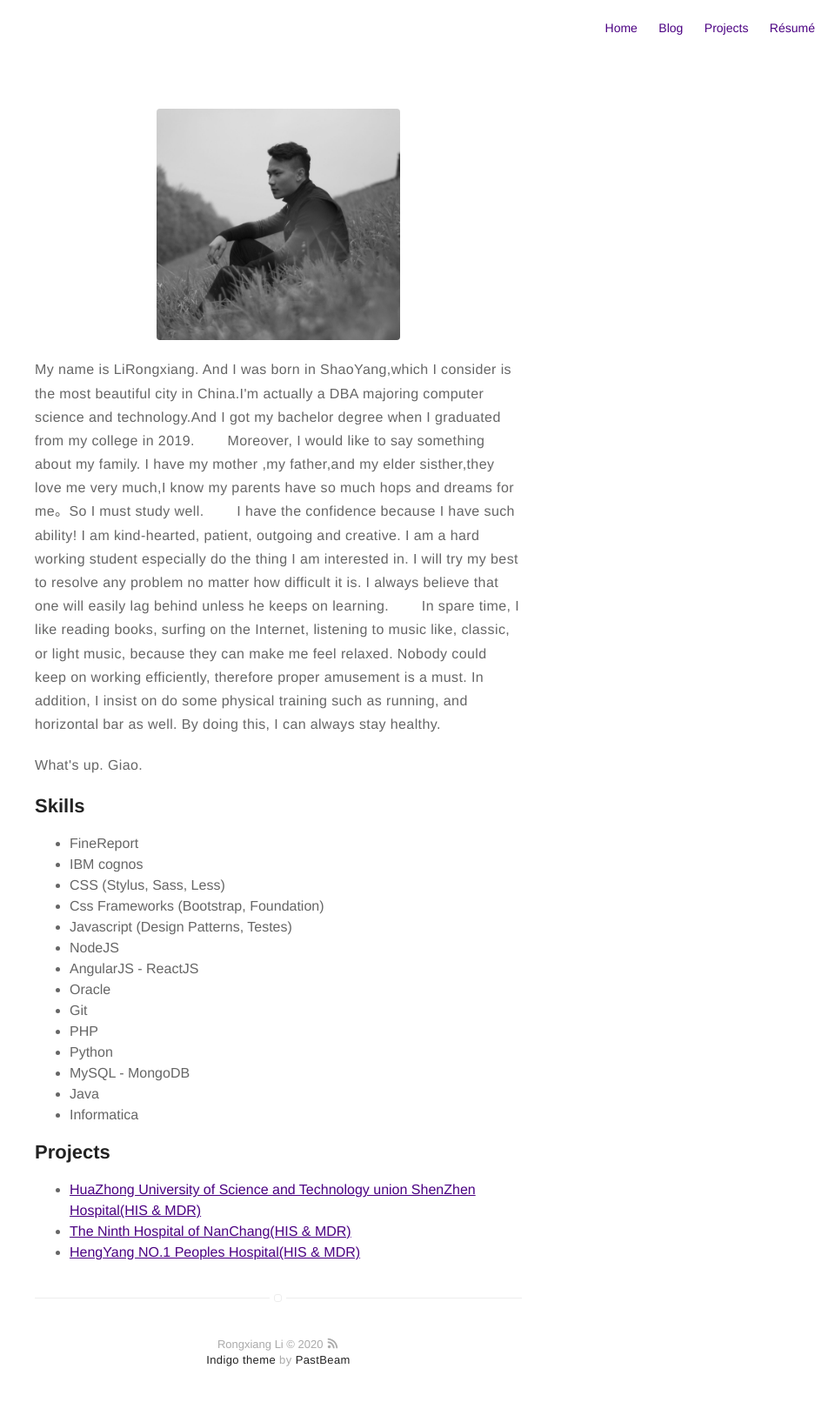
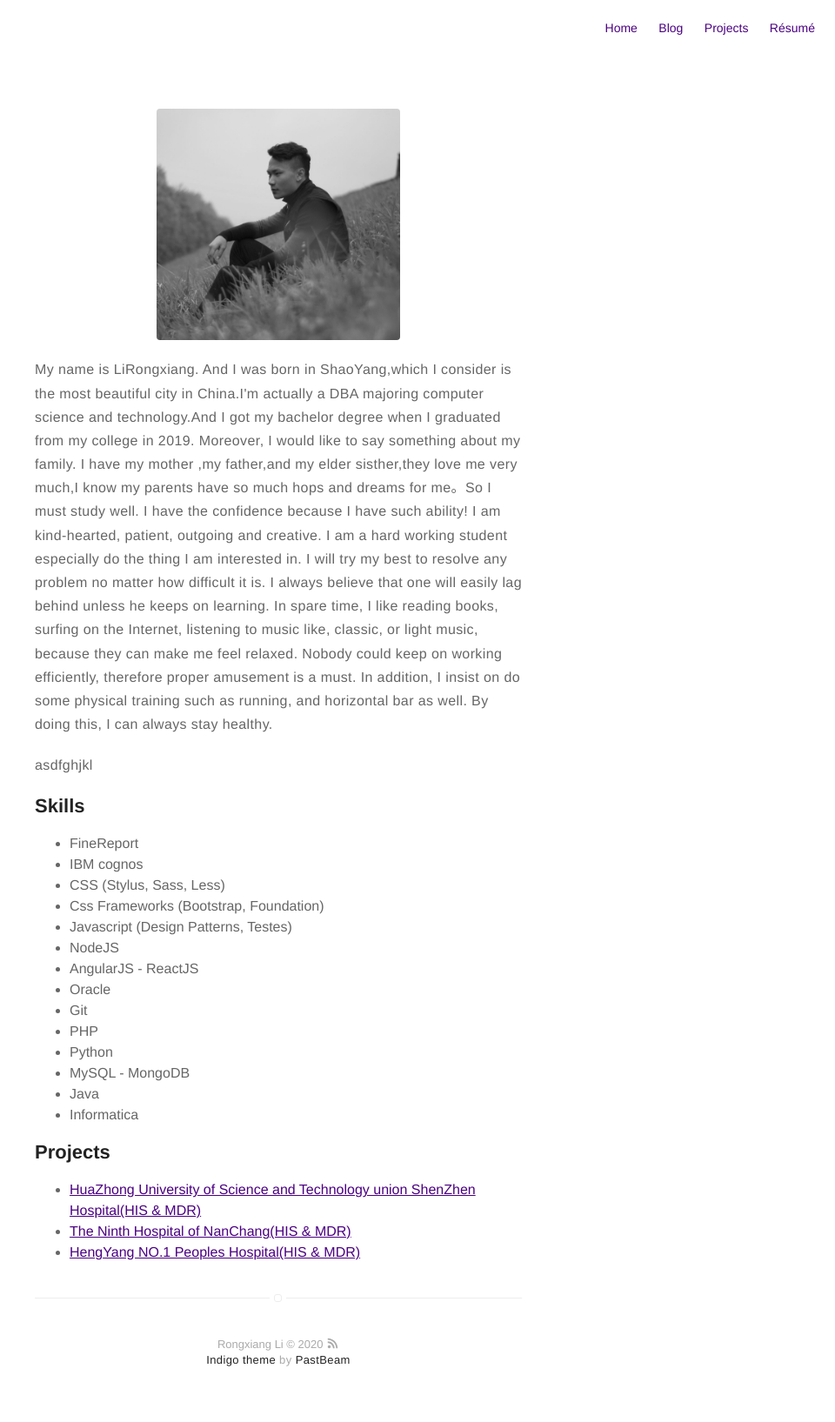
Before and after one commit to PastBeam/PastBeam.github.ioLRX, a Jekyll site: the page built from about.md, in a window 1280 px wide. Shown: the whole page at 87% size, without its empty margins (320-1280 px from the left). Built offline with Jekyll 4.4.1, drawn with Linux system fonts in a browser that asks for light colours.

Commit message:
Update about.md

```diff
--- a/about.md
+++ b/about.md
@@ -5,14 +5,11 @@ layout: page
 ![Profile Image]({{ site.url }}/{{ site.picture }})
 
 <p>My name is LiRongxiang. And I was born in ShaoYang,which I consider is the most beautiful city in China.I'm actually a DBA majoring computer science and technology.And I got my bachelor degree when I graduated from my college in 2019.
+	Moreover, I would like to say something about my family. I have my mother ,my father,and my elder sisther,they love me very much,I know my parents have so much hops and dreams for me。So I must study well.
+	I have the confidence because I have such ability! I am kind-hearted, patient, outgoing and creative. I am a hard working student especially do the thing I am interested in. I will try my best to resolve any problem no matter how difficult it is. I always believe that one will easily lag behind unless he keeps on learning.
+	In spare time, I like reading books, surfing on the Internet, listening to music like, classic, or light music, because they can make me feel relaxed. Nobody could keep on working efficiently, therefore proper amusement is a must. In addition, I insist on do some physical training such as running, and horizontal bar as well. By doing this, I can always stay healthy.</p>
 
-　　Moreover, I would like to say something about my family. I have my mother ,my father,and my elder sisther,they love me very much,I know my parents have so much hops and dreams for me。So I must study well.
-
-　　I have the confidence because I have such ability! I am kind-hearted, patient, outgoing and creative. I am a hard working student especially do the thing I am interested in. I will try my best to resolve any problem no matter how difficult it is. I always believe that one will easily lag behind unless he keeps on learning.
-
-　　In spare time, I like reading books, surfing on the Internet, listening to music like, classic, or light music, because they can make me feel relaxed. Nobody could keep on working efficiently, therefore proper amusement is a must. In addition, I insist on do some physical training such as running, and horizontal bar as well. By doing this, I can always stay healthy.</p>
-
-<p>What's up.   Giao.</p>
+<p>asdfghjkl</p>
 
 <h2>Skills</h2>
 
```
